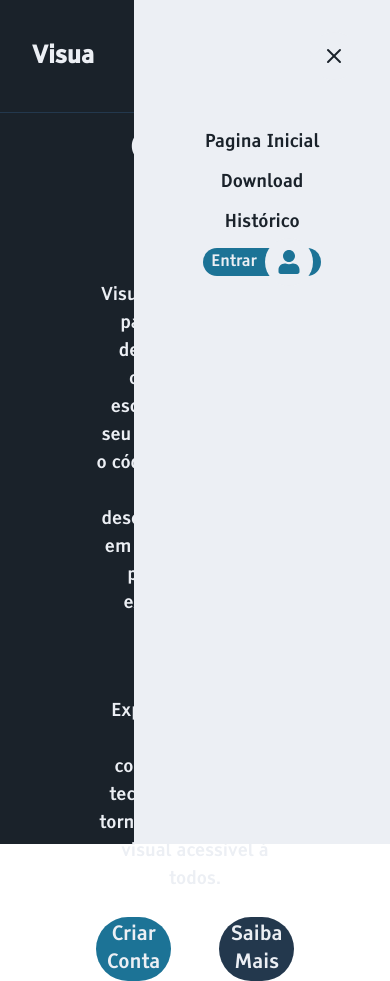
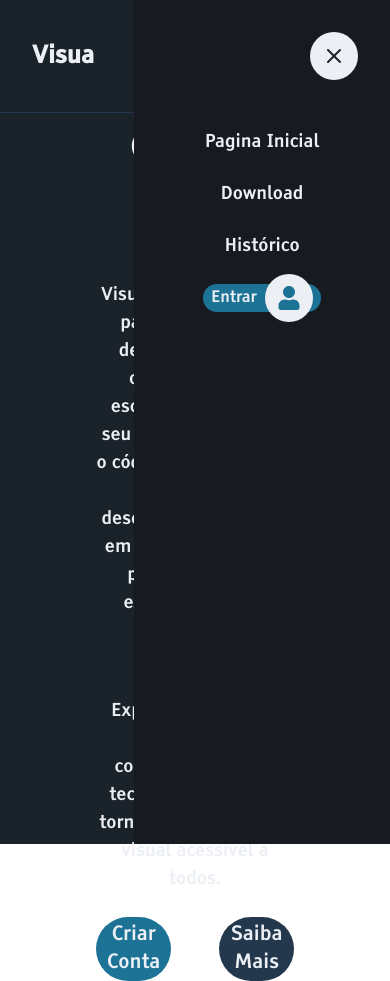
Before and after one commit to Thomgomes/Visua-Web, a React (Vite) app: page / in a window 390 px wide. Both pictures are taken after a click on the button 334 px from the left and 56 px from the top of the page. Built offline with nearby package versions, Linux system fonts and the light colour scheme.

Commit message:
alteração de cor do sidebar e da cor da fonte do sidebar

```diff
--- a/src/components/Navigation/index.jsx
+++ b/src/components/Navigation/index.jsx
@@ -70,14 +70,14 @@ export default function Navigation() {
             variants={SideBar}
             initial="close"
             animate={isOpen ? "open" : "close"}
-            className="absolute right-0 top-0 h-screen bg-Visua-Text"
+            className="absolute right-0 top-0 h-screen bg-Visua-Form"
           >
             <div className="h-32 w-full"></div>
             <motion.ul
               variants={SideBarContentUl}
               initial="close"
               animate={isOpen ? "open" : "close"}
-              className="flex flex-col items-center justify-center h-auto w-full gap-3"
+              className="flex flex-col items-center justify-center h-auto w-full gap-6"
             >
               <NavigationLinkMobile link="/Home" text="Pagina Inicial" />
               <NavigationLinkMobile link="/Download" text="Download" />
--- a/src/components/NavigationLinkMobile/index.jsx
+++ b/src/components/NavigationLinkMobile/index.jsx
@@ -6,7 +6,7 @@ import { motion } from "framer-motion";
 export default function NavigationLinkMobile({ link, text }) {
   return (
     <motion.li variants={SideBarContentLi}>
-      <NavigationLink link={link} className={"text-Visua-Bg"} text={text} />{" "}
+      <NavigationLink link={link} className={""} text={text} />{" "}
     </motion.li>
   );
 }
```
